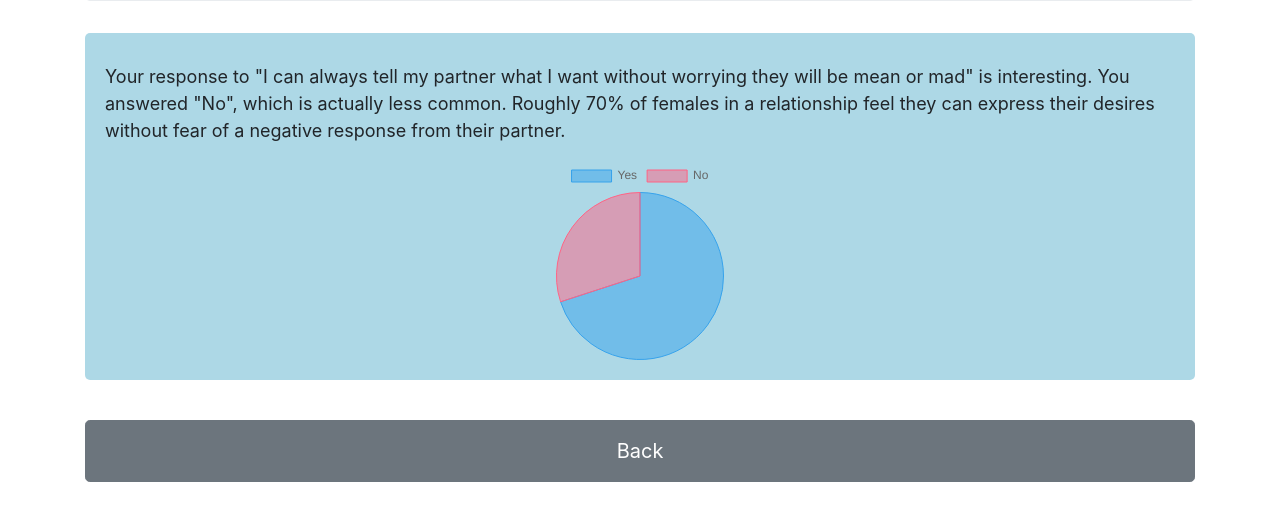
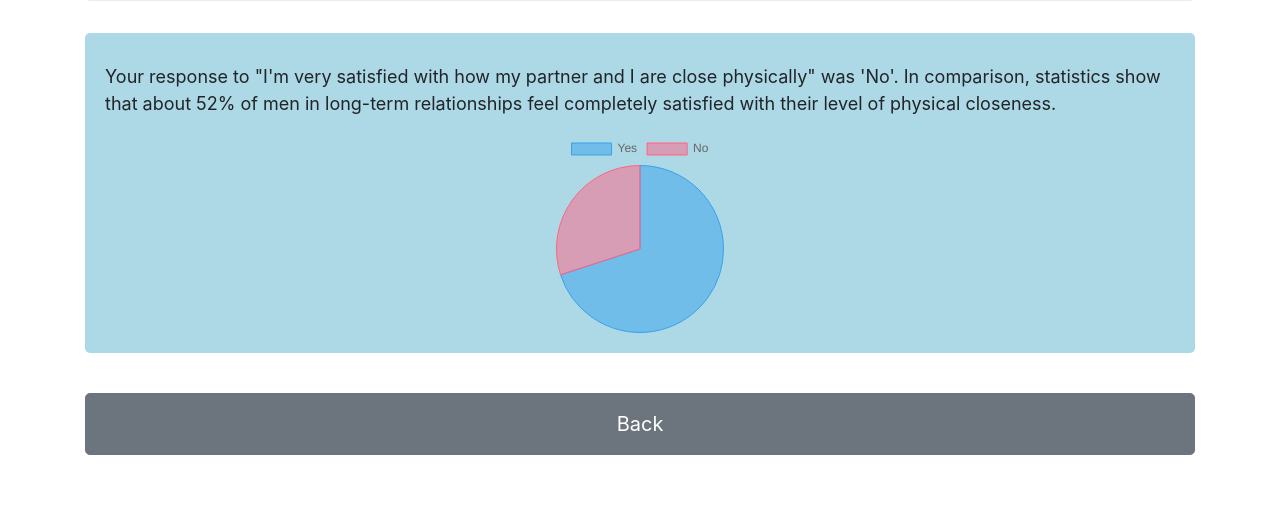
Before and after one commit to LoveGrow1/45930728M, a plain HTML site: page 4.html in a window 1280 px wide. Shown: the part 202-722 px from the top of the page. Drawn offline with nearby package versions, Linux system fonts and the light colour scheme.

Commit message:
Update 4.html

```diff
--- a/4.html
+++ b/4.html
@@ -53,7 +53,7 @@
   <div class="row">
     <div class="col-12">
       <div class="info-box">
-        <p>Your response to "I can always tell my partner what I want without worrying they will be mean or mad" is interesting. You answered "No", which is actually less common. Roughly 70% of females in a relationship feel they can express their desires without fear of a negative response from their partner.</p>
+        <p>Your response to "I'm very satisfied with how my partner and I are close physically" was 'No'. In comparison, statistics show that about 52% of men in long-term relationships feel completely satisfied with their level of physical closeness.</p>
         <!-- Wrap the canvas element inside the new div -->
         <div class="chart-container">
           <canvas id="myChart"></canvas>
```
